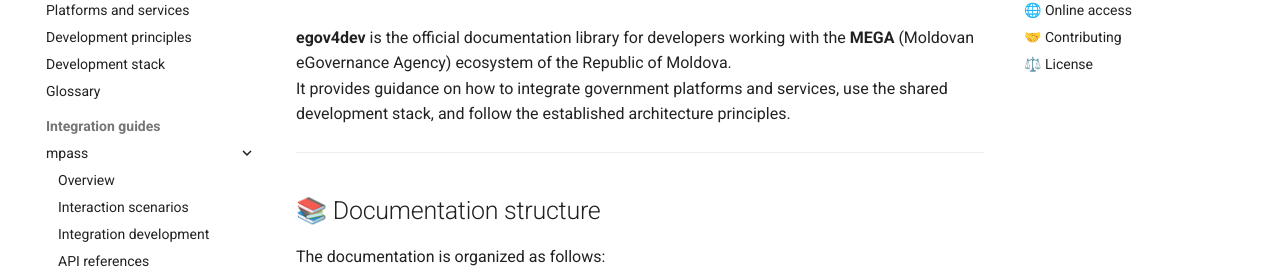
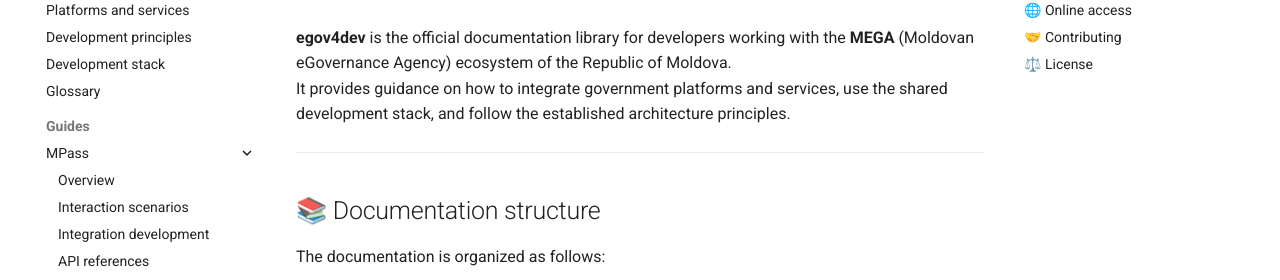
Before and after one commit to egov-moldova/egov4dev, an MkDocs documentation site: the page built from docs/index.md, in a window 1280 px wide. Shown: the part 155-435 px from the top of the page. Built offline with MkDocs 1.6.1 and Material for MkDocs 9.7.7, drawn with Linux system fonts in a browser that asks for light colours.

Commit message:
Update mkdocs.yml

```diff
--- a/mkdocs.yml
+++ b/mkdocs.yml
@@ -7,8 +7,8 @@
   - Development principles: principles/architecture.md
   - Development stack: development-stack/technologies.md
   - Glossary: glossary/glossary.md
-  - Integration guides:
-      - mpass:
+  - Guides:
+      - MPass:
           - Overview: guides/mpass/index.md
           - Interaction scenarios: guides/mpass/interaction-scenarios.md
           - Integration development: guides/mpass/integration-development.md
```
